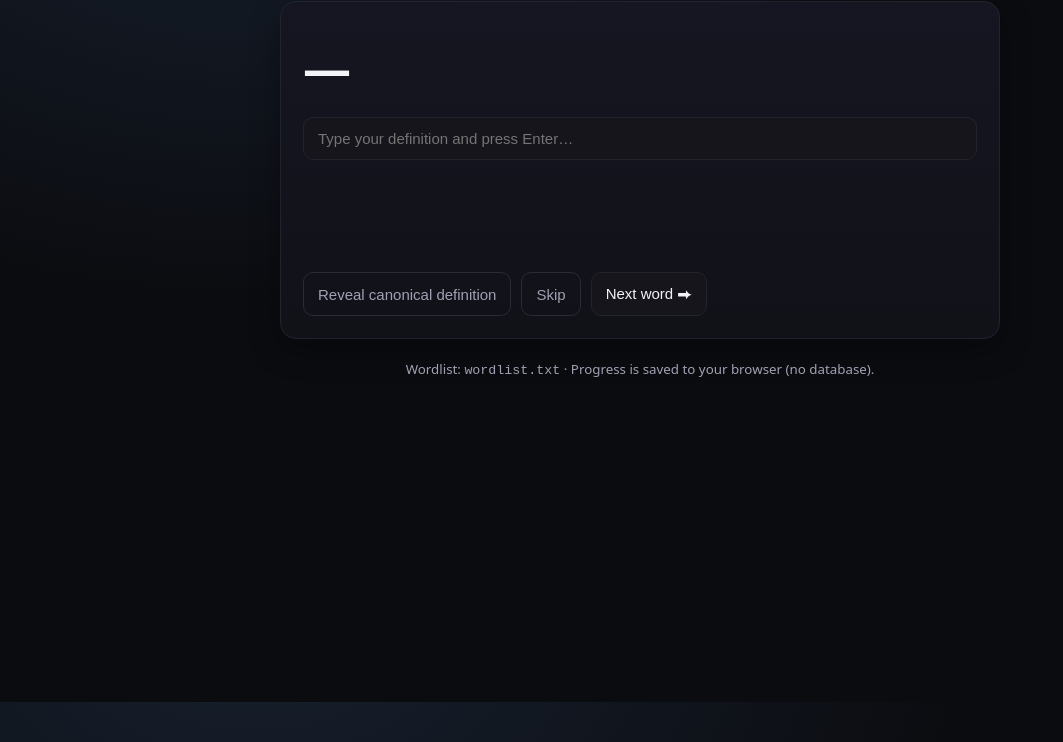
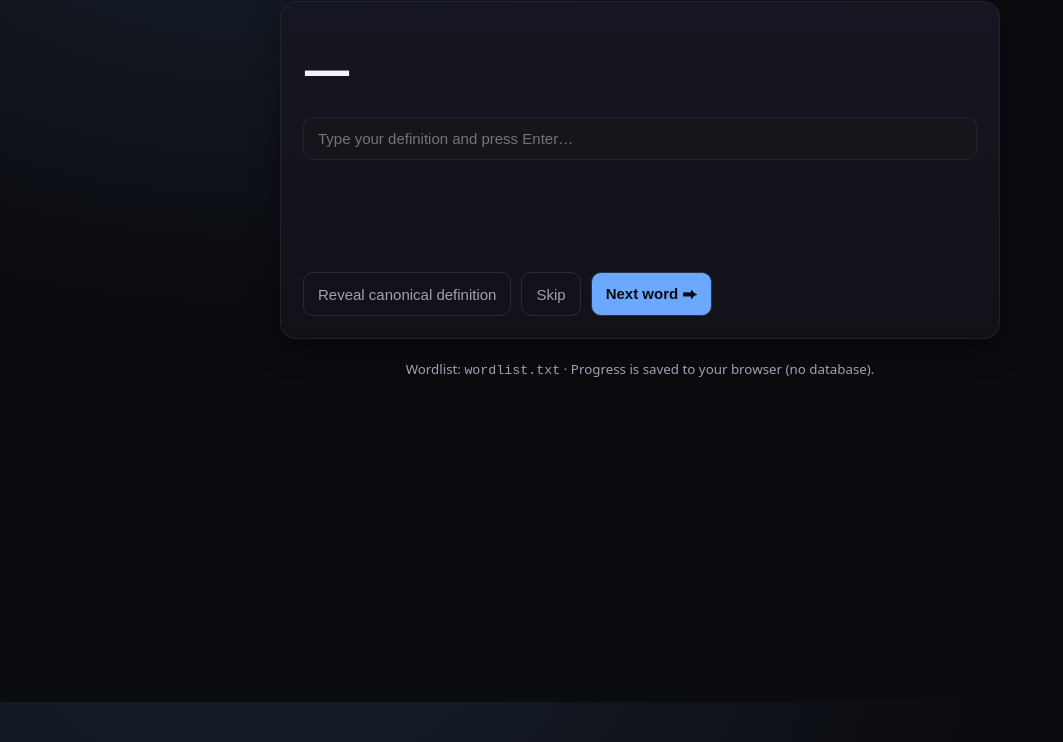
Before and after one commit to stainlesssteelsewingneedles/Definitions, a plain HTML site: page index.html in a window 1280 px wide. Shown: the part 98-840 px from the top of the page, without its empty margins (0-1063 px from the left). Drawn offline with Linux system fonts and the light colour scheme.

Commit message:
Update style.css with button styles for next and show definition

```diff
--- a/style.css
+++ b/style.css
@@ -14,6 +14,8 @@ body {
 header { display: flex; align-items: center; justify-content: space-between; gap: 12px; }
 h1 { margin: 0; font-size: 26px; letter-spacing: .2px; }
 .controls { display: flex; gap: 8px; align-items: center; flex-wrap: wrap; }
+button.primary { background: var(--accent); border-color: var(--accent-ghost); color: #0a0a0f; font-weight: 600; }
+button.primary:hover { filter: brightness(1.05); }
 button, input[type="text"] {
   border: 1px solid var(--border); background: var(--card); color: var(--fg);
   border-radius: 10px; padding: 12px 14px; font-size: 15px;
```
